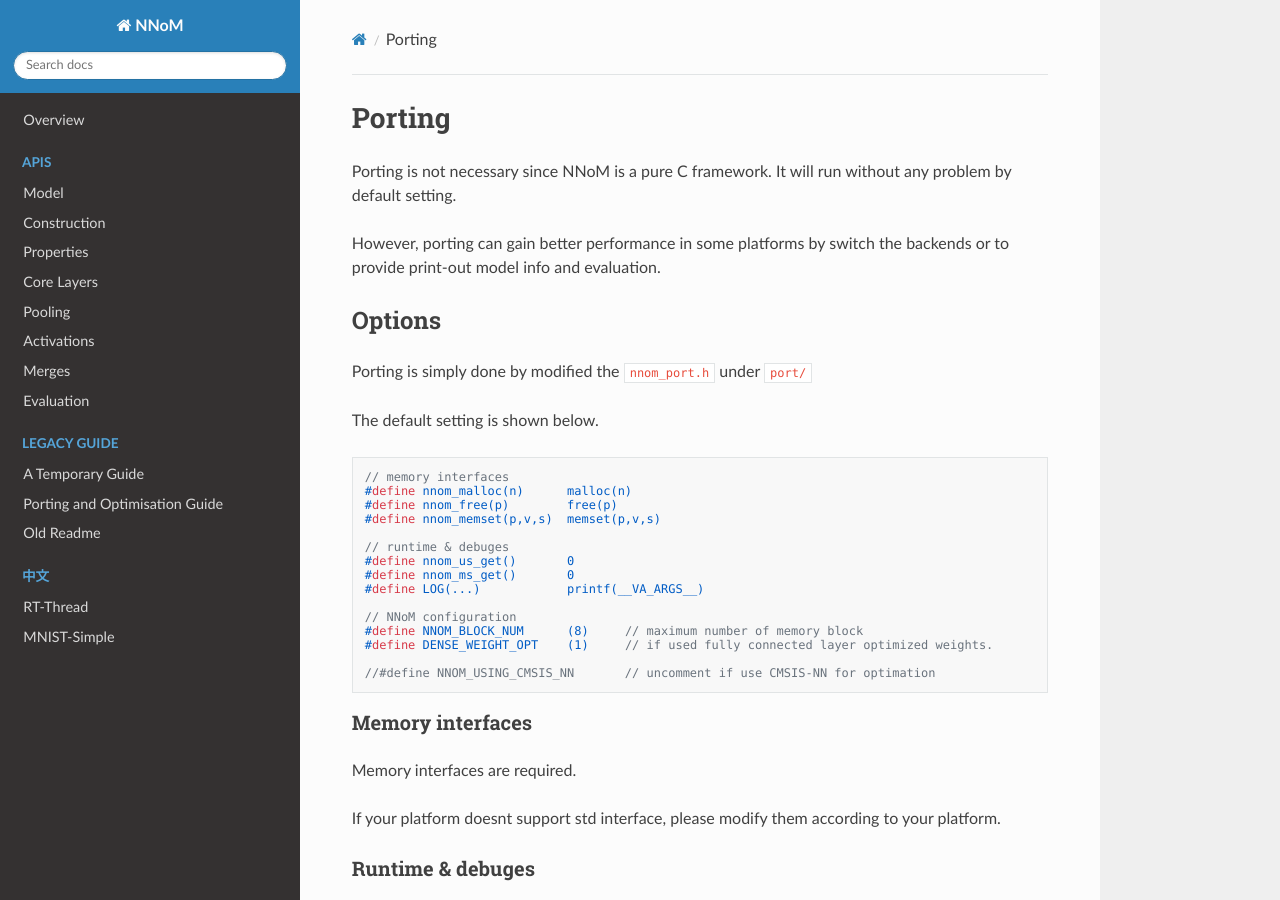
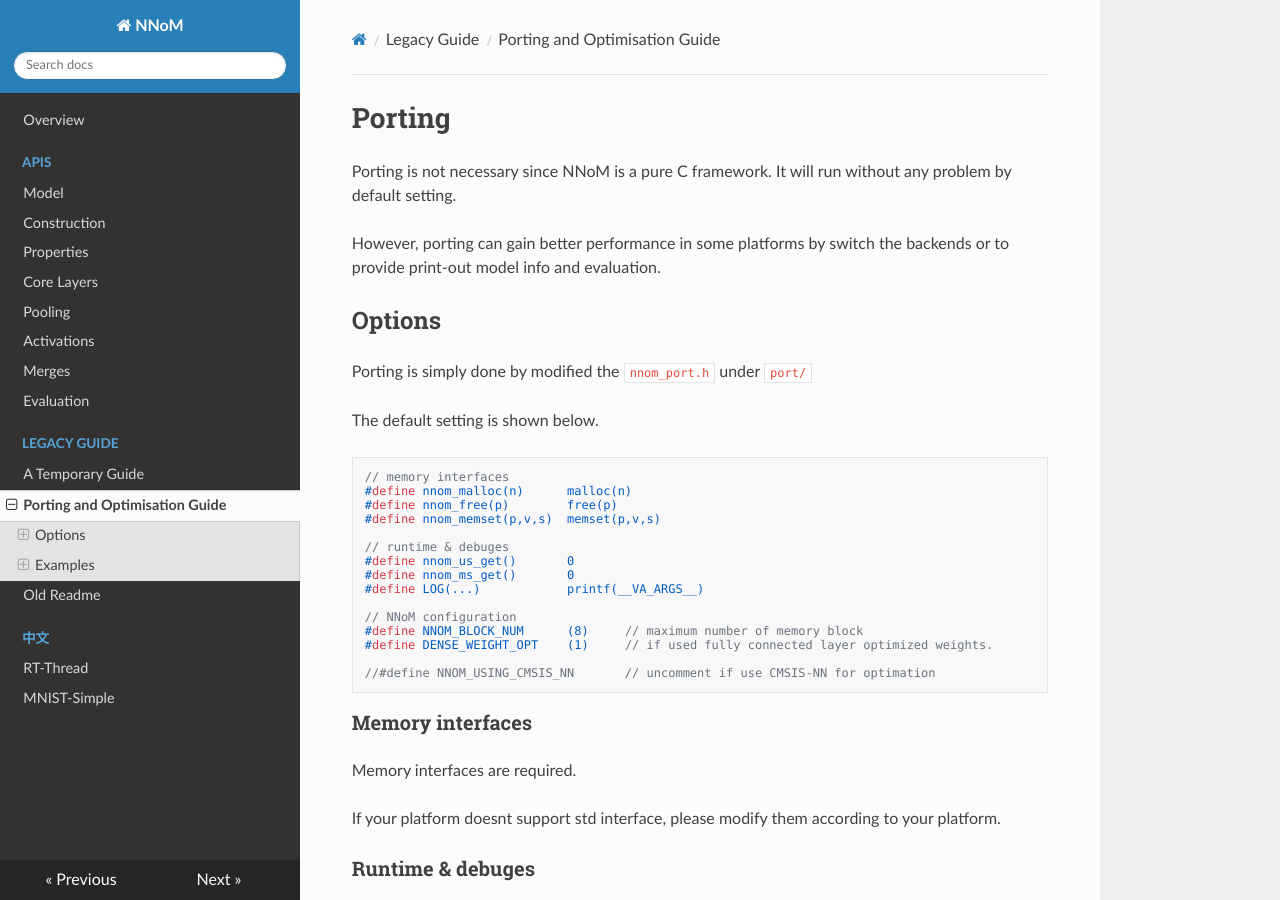
Before and after one commit to majianjia/nnom, an MkDocs documentation site: the page built from docs/Porting_and_Optimisation_Guide.md, in a window 1280 px wide and 900 px high. Built offline with MkDocs 1.6.1, drawn with Linux system fonts in a browser that asks for light colours; nearby versions of some CDN libraries.

Commit message:
Update mkdocs.yml

```diff
--- a/mkdocs.yml
+++ b/mkdocs.yml
@@ -13,8 +13,8 @@
   - Merges: 'api_merge.md'
   - Evaluation: 'api_evaluation.md'
 - Legacy Guide:
-  - A Temporary Guide: 'A Temporary Guide to NNoM.md'
-  - Porting and Optimisation Guide: 'Porting and Optimisation Guide.md'
+  - A Temporary Guide: 'A_Temporary_Guide_to_NNoM.md'
+  - Porting and Optimisation Guide: 'Porting_and_Optimisation_Guide.md'
   - Old Readme: 'legacy_README.md'
 - 中文:
   - RT-Thread: 'rt-thread_guide.md'
```
